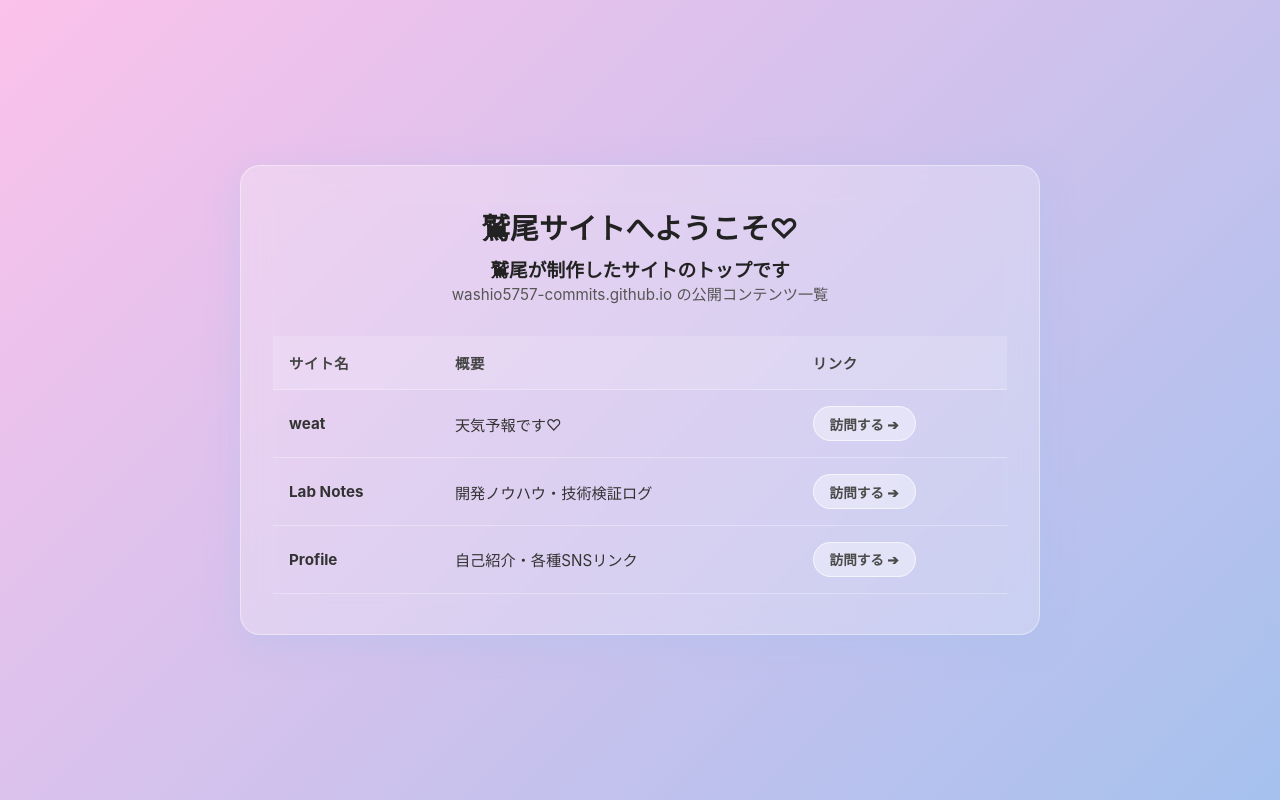
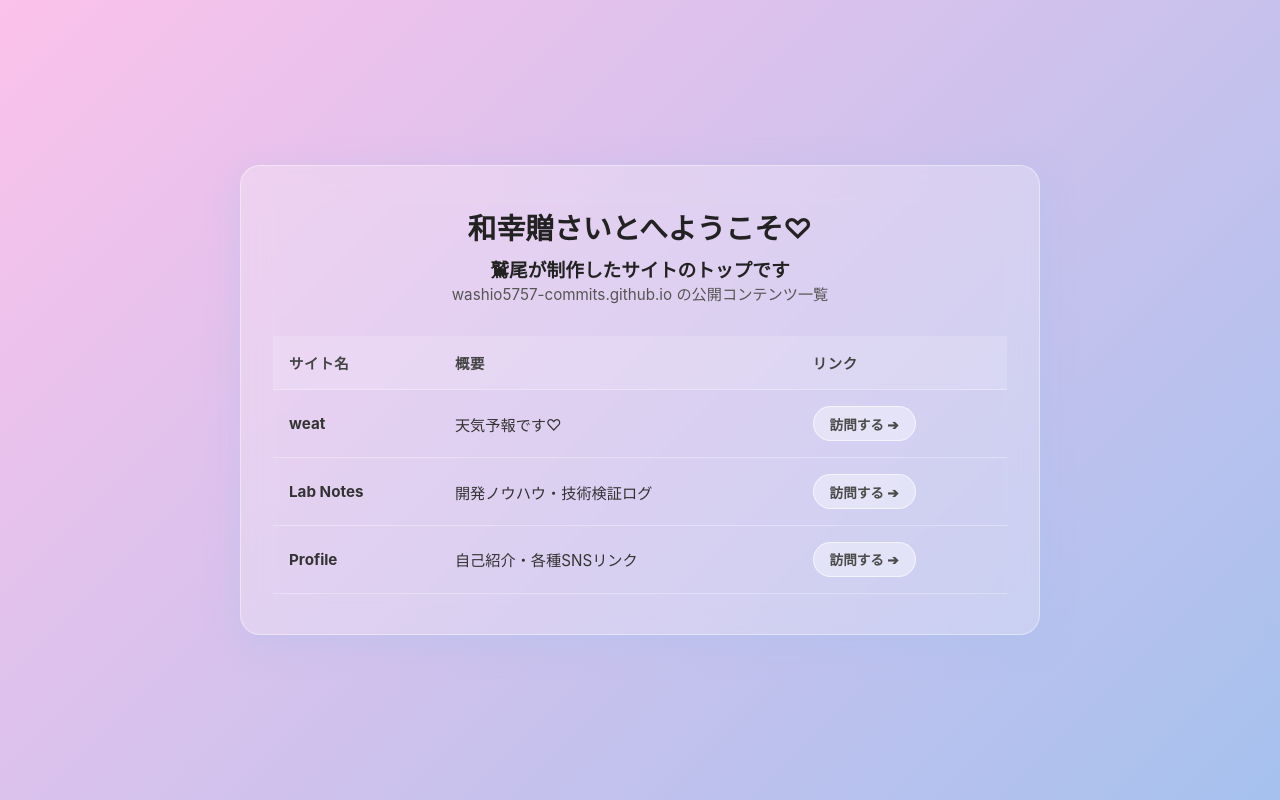
Before and after one commit to washio5757/washio5757.github.io, a plain HTML site: page index.html in a window 1280 px wide. Drawn offline with Linux system fonts and the light colour scheme.

Commit message:
Update index.html

```diff
--- a/index.html
+++ b/index.html
@@ -3,7 +3,7 @@
 <head>
   <meta charset="UTF-8">
   <meta name="viewport" content="width=device-width, initial-scale=1.0">
-  <title>Portal - Repository Index</title>
+  <title>和幸贈さいと♡</title>
   <style>
     * {
       box-sizing: border-box;
@@ -121,7 +121,7 @@
 <body>
 
   <main class="glass-card">
-    <h1>鷲尾サイトへようこそ♡</h1>
+    <h1>和幸贈さいとへようこそ♡</h1>
     <h3>鷲尾が制作したサイトのトップです</h3>
     <p class="subtitle">washio5757-commits.github.io の公開コンテンツ一覧</p>
 
```
